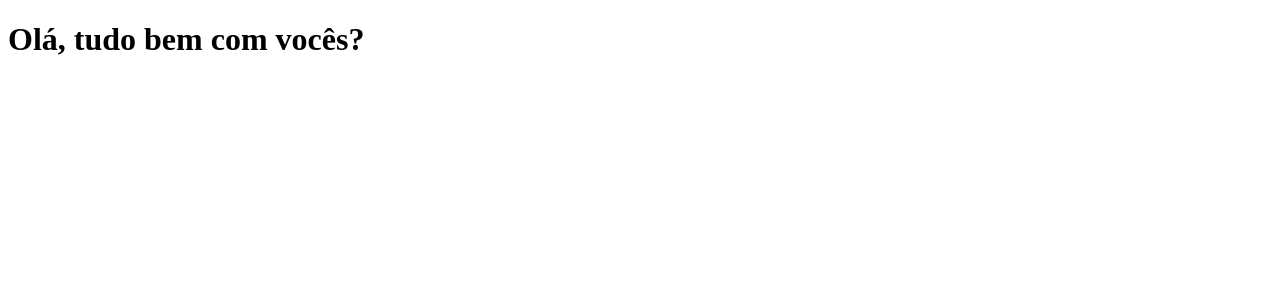
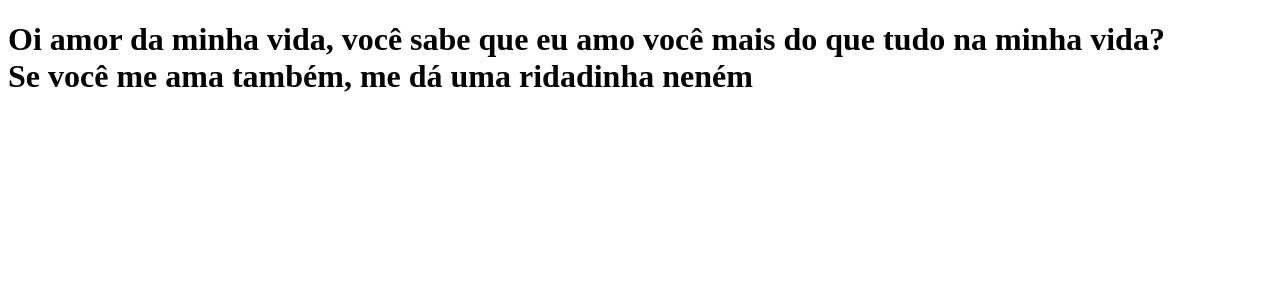
Before and after one commit to leo-nardo/forum, a Next.js app: page / in a window 1280 px wide. Shown: the top 300 px of the page. Built offline with nearby package versions, Linux system fonts and the light colour scheme.

Commit message:
update mensage

```diff
--- a/pages/index.js
+++ b/pages/index.js
@@ -1,5 +1,5 @@
 function Home() {
-    return <h1>Olá, tudo bem com vocês?</h1>
+    return <h1>Oi amor da minha vida, você sabe que eu amo você mais do que tudo na minha vida? <br/>Se você me ama também, me dá uma ridadinha neném</h1>
 }
 
 export default Home;
```
Also changed, not shown: 1 other file (tests, documents, lock files or other folders).
